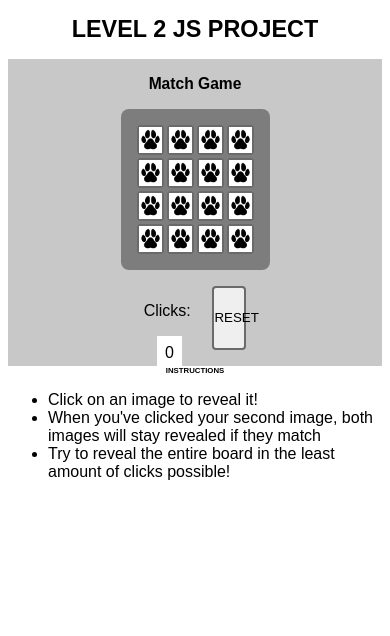
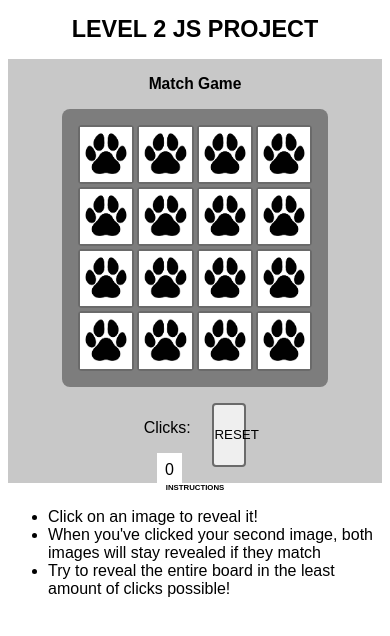
Before and after one commit to PierceVDR/Level2JS, a plain HTML site: page index.html in a window 390 px wide. Drawn offline with Linux system fonts and the light colour scheme.

Commit message:
media queries

```diff
--- a/style.css
+++ b/style.css
@@ -53,6 +53,13 @@ h3 {
 	grid-template-rows: 1fr 1fr 1fr 1fr;
 
 	gap: 3px;
+}
+
+@media (max-width: 600px) {
+	#grid {
+		width: 60vw;
+		height: 60vw;
+	}
 }
 
 button {
```
